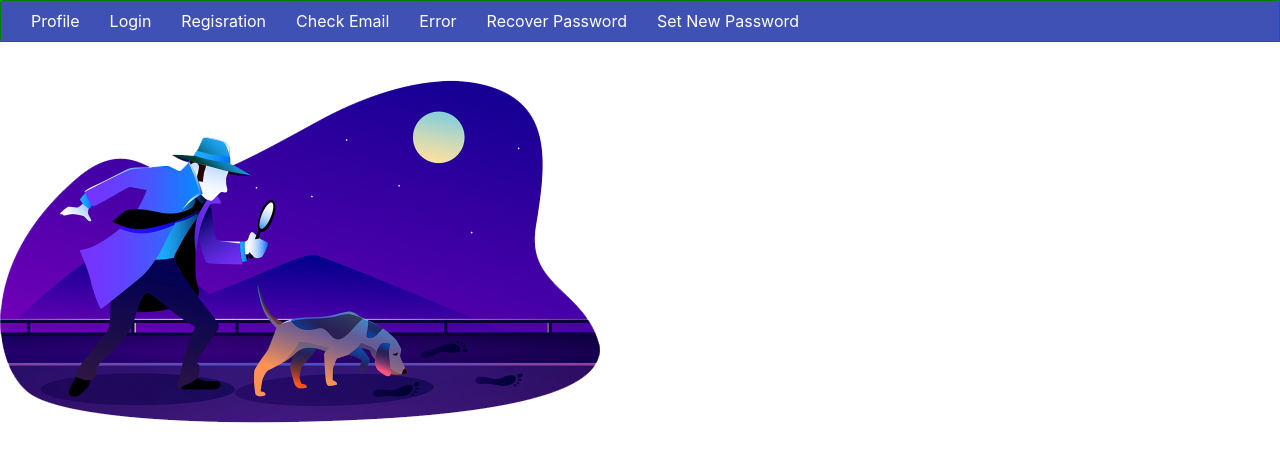
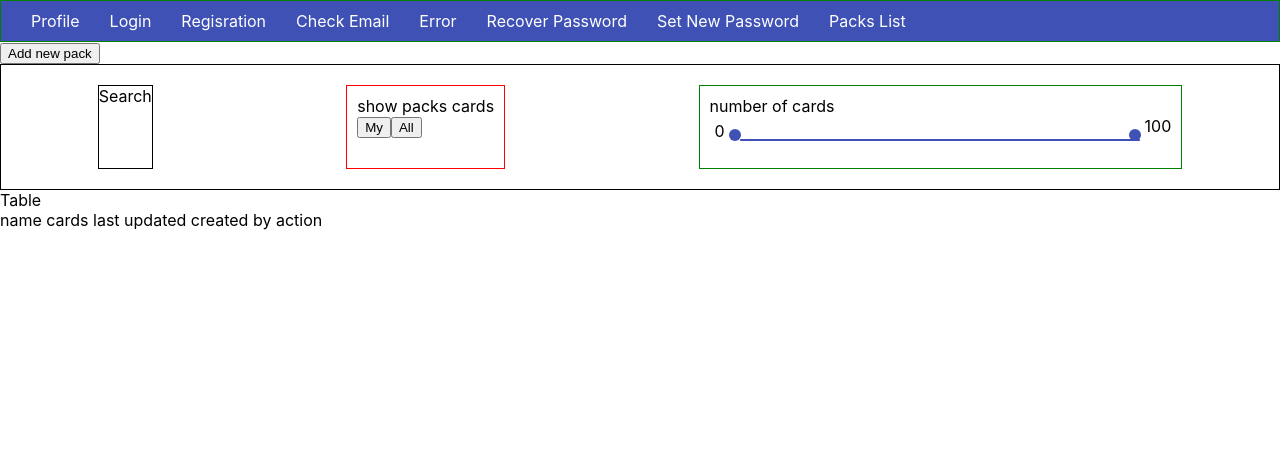
Before and after one commit to Fibi131904/cards, a React (Create React App) app: page /#/packsList in a window 1280 px wide. Before the commit this address led to /#/404. Shown: the top 462 px of the page. Built offline with nearby package versions, Linux system fonts and the light colour scheme; no server answers.

Commit message:
feat: PacksList

```diff
--- a/src/app/App.tsx
+++ b/src/app/App.tsx
@@ -5,6 +5,7 @@ import { useAppSelector, useTypedDispatch } from '../redux/redux-store'
 import { authMeTC } from '../redux/app-reducer'
 import { CircularProgress } from '@material-ui/core'
 import { RoutesPage } from './RoutesPage'
+
 
   const App = () => {
   const dispatch = useTypedDispatch()
--- a/src/app/RoutesPage.tsx
+++ b/src/app/RoutesPage.tsx
@@ -1,6 +1,7 @@
 import { Navigate, Route, Routes } from 'react-router-dom'
 import { Error404 } from '../common/error404/Error404'
 import { CheckEmail } from '../components/CheckEmail'
+import { PacksList } from '../components/PacksList/PacksList'
 import { Login } from '../components/Login/Login'
 import { Profile } from '../components/Profile'
 import { RecoverPassword } from '../components/RecoverPassword'
@@ -21,6 +22,7 @@ export const RoutesPage = () => {
       <Route path={'/setNewPassword/:token'} element={<SetNewPassword />} />
       <Route path={'/404'} element={<Error404 />} />
       <Route path={'*'} element={<Navigate to={'404'} />} />
+      <Route path={'/packsList'} element={<PacksList/>} />
     </Routes>
   )
 }
--- /dev/null
+++ b/src/common/SuperDoubleRange/SuperDoubleRange.tsx
@@ -0,0 +1,26 @@
+import { Box, Slider } from '@material-ui/core'
+import React from 'react'
+
+
+type SuperDoubleRangePropsType = {
+  onChangeRange2: (value: [number, number]) => void
+  value: [number, number]
+}
+export const SuperDoubleRange: React.FC<SuperDoubleRangePropsType> = (
+  { onChangeRange2, value }) => {
+
+  const onChangeCallback = (e: React.ChangeEvent<{}>, newValue: any) => {
+    onChangeRange2(newValue);
+  }
+  return (
+    <Box sx={{ width: 400 }}>
+      <Slider
+        getAriaLabel={() => 'Temperature range'}
+        value={value}
+        onChange={onChangeCallback}
+        valueLabelDisplay="auto"
+
+      />
+    </Box>
+  );
+}
--- a/src/components/Header/Header.tsx
+++ b/src/components/Header/Header.tsx
@@ -1,3 +1,4 @@
+import React from 'react'
 import { Link} from 'react-router-dom'
 import s from './Header.module.css'
 
@@ -27,6 +28,9 @@ export const Header = () => {
         <Link to='/setNewPassword' className={s.item}>
         Set New Password
         </Link>
+        <Link to='/packsList' className={s.item}>
+        Packs List
+        </Link>
       </nav>
 
     </div>
--- /dev/null
+++ b/src/components/PacksList/PacksList.module.css
@@ -0,0 +1,33 @@
+.headerBlock {
+  display: flex;
+  border: 1px solid;
+  justify-content: space-around;
+}
+
+.search {
+  border: 1px solid;
+  margin: 20px;
+}
+
+.search2 {
+  border: 1px solid red;
+  margin: 20px;
+  padding: 10px;
+}
+
+.search3 {
+  border: 1px solid green;
+  margin: 20px;
+  padding: 10px;
+}
+.superDoubleRange {
+  display: flex;
+}
+
+span {
+  margin: 5px;
+}
+
+.divValue2 {
+  margin-left: 15px;
+}
--- /dev/null
+++ b/src/components/PacksList/PacksList.tsx
@@ -0,0 +1,44 @@
+import React, { useState } from 'react'
+import { SuperDoubleRange } from '../../common/SuperDoubleRange/SuperDoubleRange'
+import s from './PacksList.module.css'
+
+export const PacksList = () => {
+  const [value1, setValue1] = useState(0)
+  const [value2, setValue2] = useState(100)
+  const onChangeRange2 = (value: [number, number]) => {
+    setValue1(value[0])
+    setValue2(value[1])
+  }
+  return (
+    <div>
+      <div>
+        <button> Add new pack </button>
+        <div className={s.headerBlock}>
+          <div className={s.search}>Search</div>
+          <div className={s.search2}>
+            <div>show packs cards</div>
+            <button>My</button>
+            <button>All</button>
+          </div>
+
+          <div className={s.search3}>
+            <div>number of cards</div>
+            <div className={s.superDoubleRange}>
+              <span>{value1}</span>
+              <SuperDoubleRange
+                onChangeRange2={onChangeRange2}
+                value={[value1, value2]}
+              />
+              <div className={s.divValue2}>{value2}</div>
+            </div>
+          </div>
+        </div>
+      </div>
+
+      <div>
+        <div>Table</div>
+        name cards last updated created by action
+      </div>
+    </div>
+  )
+}
```
